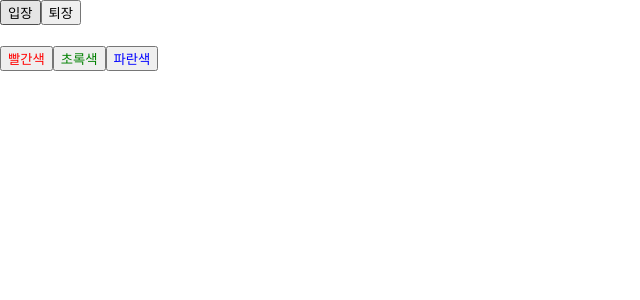
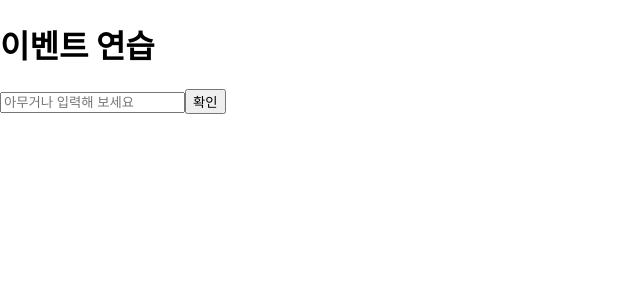
Before and after one commit to jeongyeonKimm/hello-react, a React (Create React App) app: page / in a window 1280 px wide. Shown: the top 300 px of the page, without its empty margins (0-640 px from the left). Built offline with nearby package versions, Linux system fonts and the light colour scheme.

Commit message:
Event Practice

```diff
--- a/src/App.js
+++ b/src/App.js
@@ -1,7 +1,7 @@
-import Say from "./Say";
+import EventPractice from "./EventPractice";
 
 const App = () => {
-  return <Say />;
+  return <EventPractice />;
 };
 
 export default App;
--- a/src/EventPractice.js
+++ b/src/EventPractice.js
@@ -1,10 +1,35 @@
 import { Component } from "react";
 
 class EventPractice extends Component {
+  state = {
+    message: "",
+  };
+
   render() {
     return (
       <div>
         <h1>이벤트 연습</h1>
+        <input
+          type="text"
+          name="messsage"
+          placeholder="아무거나 입력해 보세요"
+          value={this.state.message}
+          onChange={(e) => {
+            this.setState({
+              message: e.target.value,
+            });
+          }}
+        />
+        <button
+          onClick={() => {
+            alert(this.state.message);
+            this.setState({
+              message: "",
+            });
+          }}
+        >
+          확인
+        </button>
       </div>
     );
   }
```
